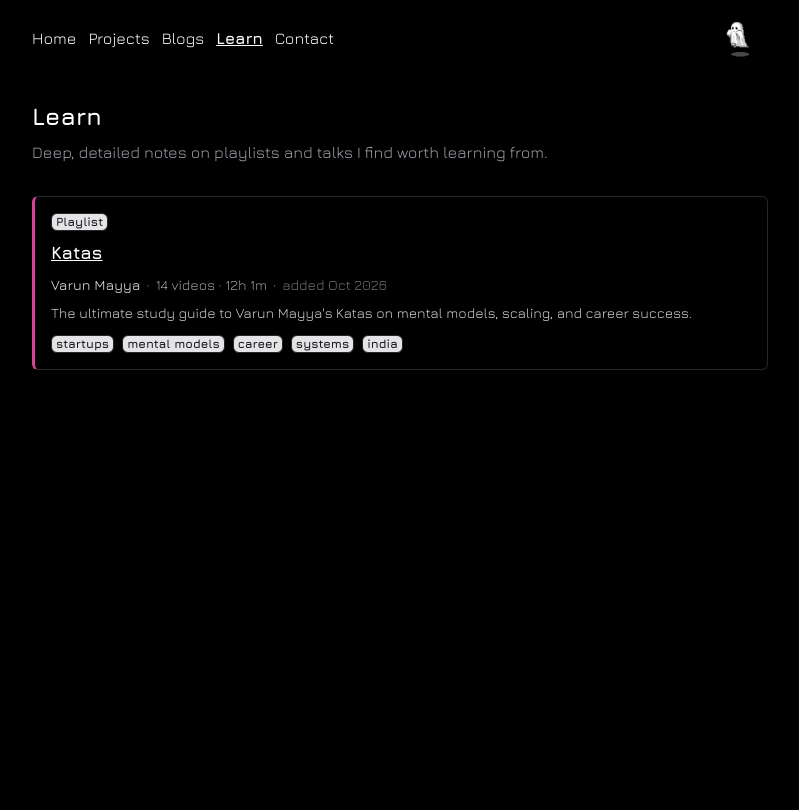
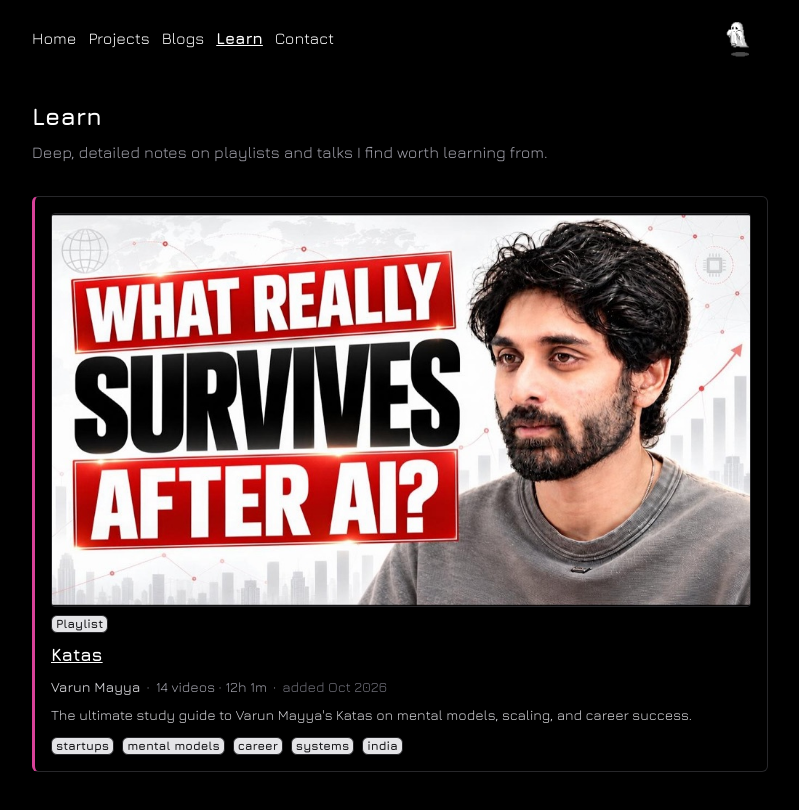
Before and after one commit to anant-c/anant-portfolio, a React (Vite) app: page /learn in a window 1280 px wide. Shown: the top 810 px of the page, without its empty margins (240-1039 px from the left). Built offline with nearby package versions, Linux system fonts and the light colour scheme.

Commit message:
Learn: show each playlist cover on its card; Katas uses its YouTube thumbnail

```diff
--- a/public/learn/catalog.json
+++ b/public/learn/catalog.json
@@ -17,6 +17,6 @@
       "india"
     ],
     "accent": "#d74299",
-    "cover": "/learn/katas/cover.svg"
+    "cover": "/learn/katas/cover.jpg"
   }
 ]
--- a/src/components/Learn.jsx
+++ b/src/components/Learn.jsx
@@ -83,6 +83,15 @@ const Learn = () => {
                     : undefined
                 }
               >
+                {item.cover && (
+                  <img
+                    src={item.cover}
+                    alt={`${item.title} cover`}
+                    loading="lazy"
+                    className="w-full aspect-video object-cover rounded-sm border border-zinc-800"
+                  />
+                )}
+
                 <div className="flex items-center gap-2">
                   <TechTag tag={kindLabel} />
                 </div>
```
Also changed, not shown: public/learn/katas/cover.jpg (added).
